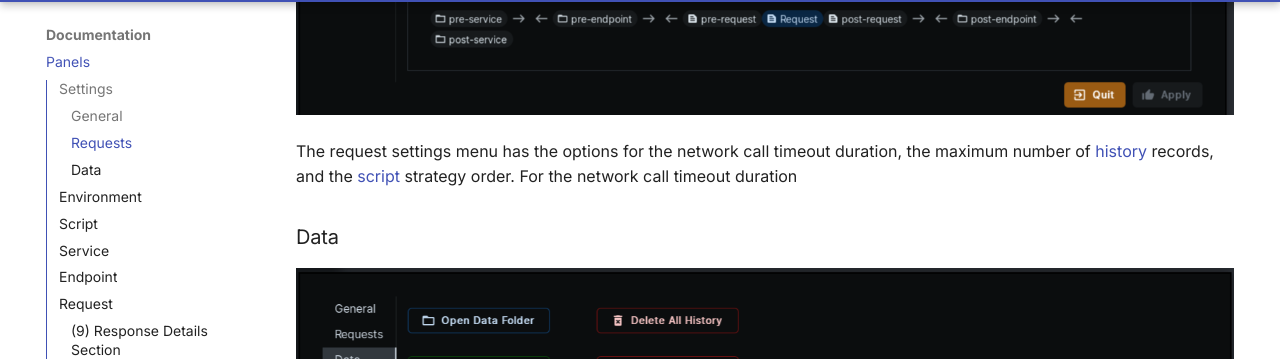
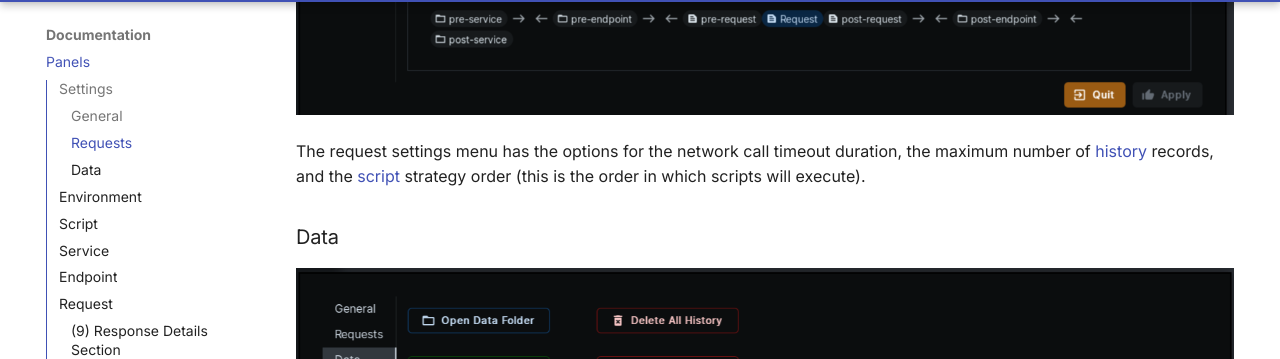
Before and after one commit to itaifish/sprocket-docs, an MkDocs documentation site: the page built from docs/documentation/panels.md, in a window 1280 px wide and 900 px high, scrolled down 1668 px. Shown: the part 94-453 px from the top of the window. Built offline with MkDocs 1.6.1 and Material for MkDocs 9.7.7, drawn with Linux system fonts in a browser that asks for light colours; emoji names are drawn with the system emoji font; comment, search, counter and statistics services are not loaded; the version menu is left out.

Commit message:
woopsies

```diff
--- a/docs/documentation/panels.md
+++ b/docs/documentation/panels.md
@@ -30,7 +30,7 @@ In the general settings menu, you can control the window zoom, the system theme
 
 ![Settings Panel - Requests](../assets/images/getting-started/panels/settings-panel-requests.png)
 
-The request settings menu has the options for the network call timeout duration, the maximum number of [history](../terminology/#history) records, and the [script](../terminology/#script) strategy order. For the network call timeout duration
+The request settings menu has the options for the network call timeout duration, the maximum number of [history](../terminology/#history) records, and the [script](../terminology/#script) strategy order (this is the order in which scripts will execute).
 
 ### Data
 
```
